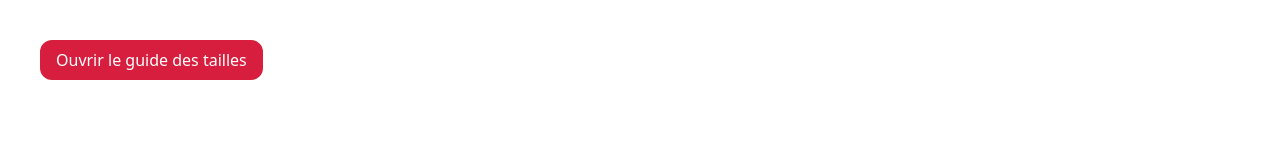
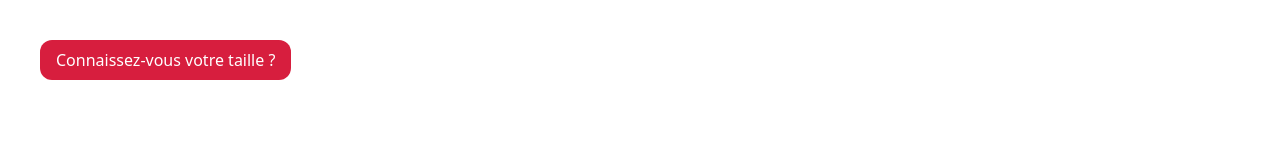
Before and after one commit to carolinachaconr/STAGE-MC-GUIDETAILLE, a React (Vite) app in the folder GuideDeTaille/: page / in a window 1280 px wide. Shown: the top 160 px of the page. Built offline with nearby package versions, Linux system fonts and the light colour scheme.

Commit message:
Ajout de hover et corrections
ajout de hover sur les boutons et correction de textes

```diff
--- a/GuideDeTaille/src/App.jsx
+++ b/GuideDeTaille/src/App.jsx
@@ -15,9 +15,9 @@ export default function App() {
 
       <button
         onClick={() => setOpen(true)}
-        className="bg-[#d71e3e] text-white px-4 py-2 rounded-xl"
+        className="bg-[#d71e3e] text-white px-4 py-2 rounded-xl solidButton"
       >
-        Ouvrir le guide des tailles
+        Connaissez-vous votre taille ?
       </button>
 
       <Modal
--- a/GuideDeTaille/src/components/Chaussures.jsx
+++ b/GuideDeTaille/src/components/Chaussures.jsx
@@ -110,7 +110,7 @@ export default function Chaussures() {
       <button
         type="button"
         onClick={calculateSize}
-        className="w-full bg-[#d71e3e] text-white py-2 rounded-lg"
+        className="w-full bg-[#d71e3e] text-white py-2 rounded-lg solidButton"
       >
         Calculer ma taille
       </button>
--- a/GuideDeTaille/src/components/Hauts.jsx
+++ b/GuideDeTaille/src/components/Hauts.jsx
@@ -107,7 +107,7 @@ export default function Hauts() {
       <button
         type="button"
         onClick={calculateSize}
-        className="w-full bg-[#d71e3e] text-white py-2 rounded-lg"
+        className="w-full bg-[#d71e3e] text-white py-2 rounded-lg solidButton"
       >
         Calculer ma taille
       </button>
--- a/GuideDeTaille/src/components/Pantalons.jsx
+++ b/GuideDeTaille/src/components/Pantalons.jsx
@@ -127,7 +127,7 @@ export default function Pantalons() {
         <button
           type="button"
           onClick={calculateSize}
-          className="w-full bg-[#d71e3e] text-white py-2 rounded-lg"
+          className="w-full bg-[#d71e3e] text-white py-2 rounded-lg solidButton"
         >
           Calculer ma taille
         </button>
--- a/GuideDeTaille/src/index.css
+++ b/GuideDeTaille/src/index.css
@@ -10,3 +10,7 @@
         text-center;
     }
 }
+.solidButton {
+    @apply transition duration-300 ease-in-out
+   hover:bg-[#b01a30];
+}
```
